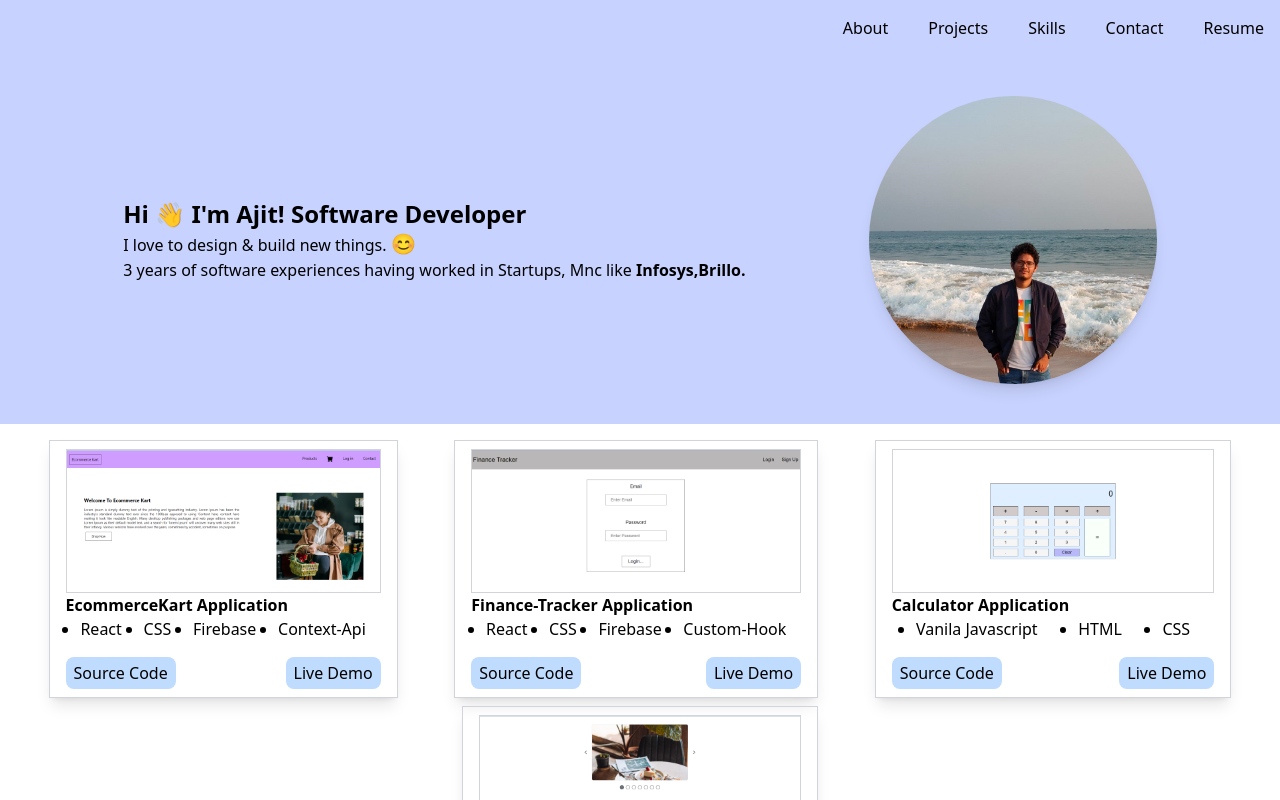
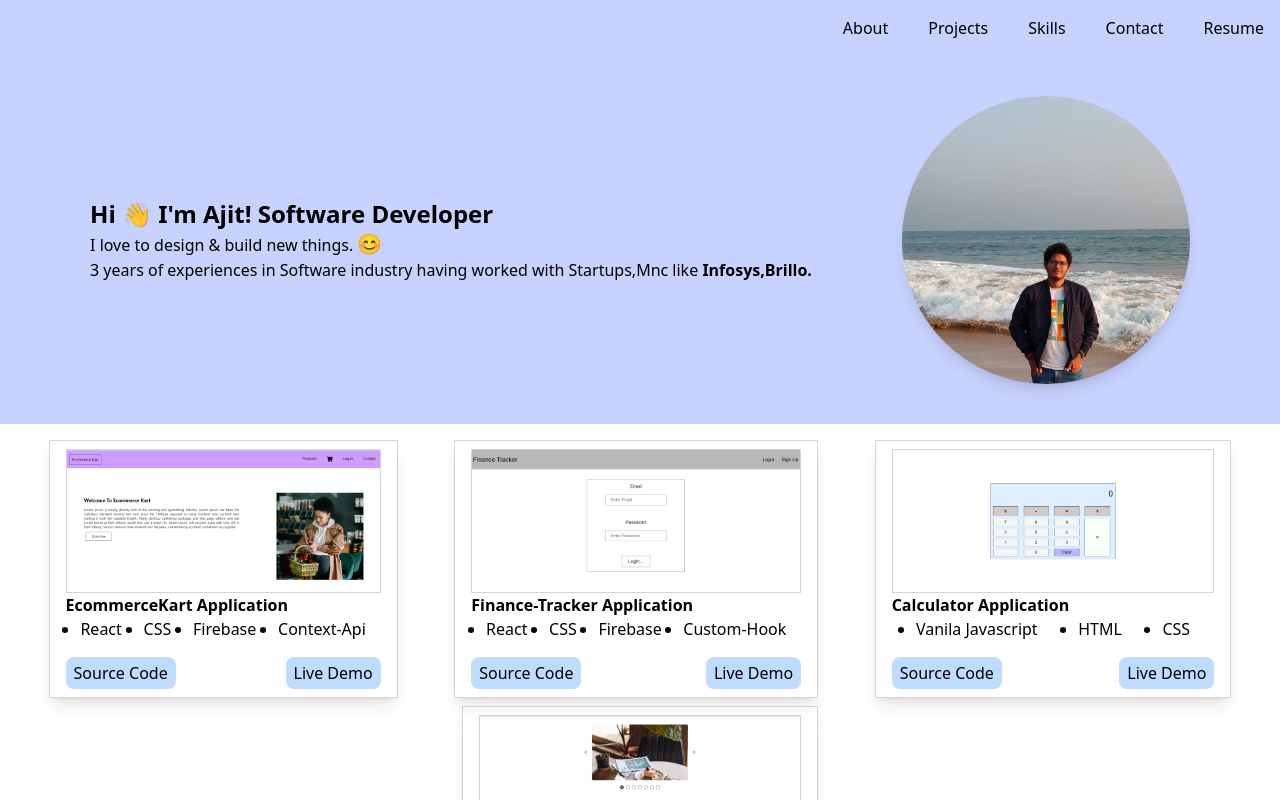
Before and after one commit to Ajit99999/Myportfolio, a React (Vite) app: page / in a window 1280 px wide. Shown: the top 800 px of the page. Built offline with nearby package versions, Linux system fonts and the light colour scheme.

Commit message:
Update Hero.jsx

```diff
--- a/src/components/Hero.jsx
+++ b/src/components/Hero.jsx
@@ -9,7 +9,7 @@ const Hero = () => {
           </p>
           <p>I love to design & build new things. <span className="text-xl" > 😊 </span> </p>
           <p>
-            3 years of software experiences having worked in Startups, Mnc like{" "}
+            3 years of experiences in Software industry having worked with Startups,Mnc like{" "}
             <span className="font-semibold"> Infosys,Brillo.</span>{" "}
           </p>
         </div>
```
